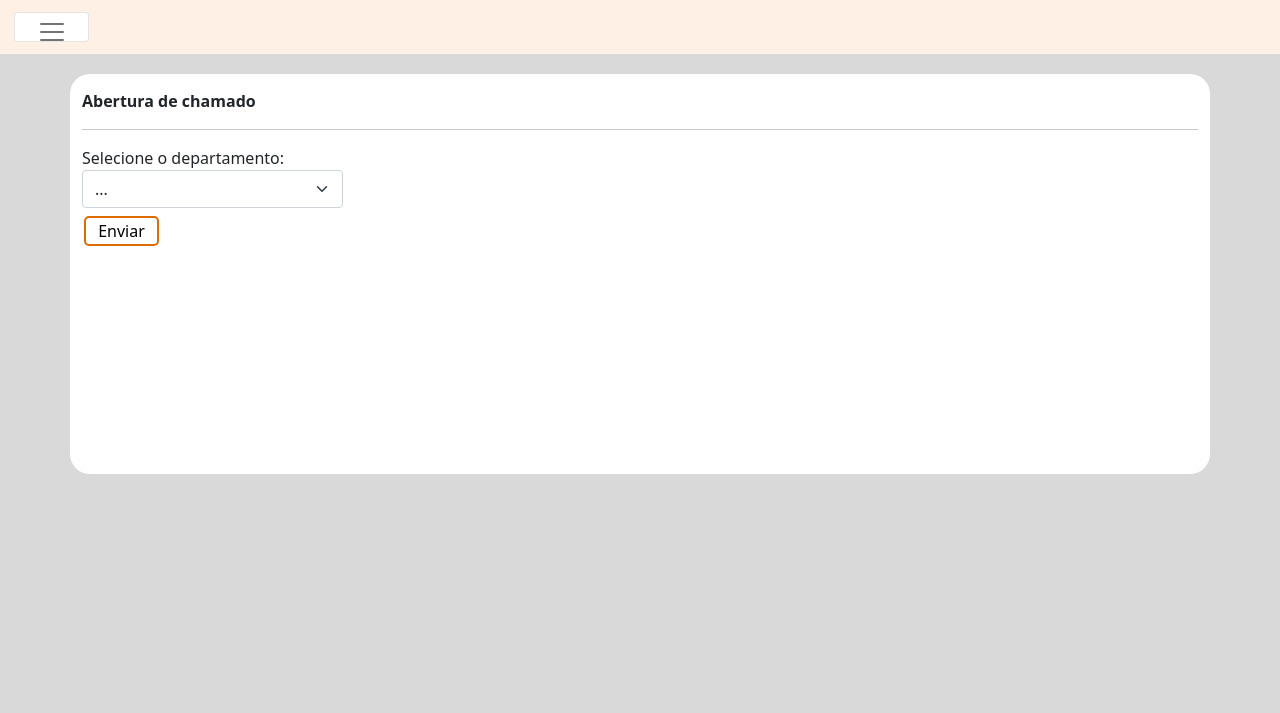
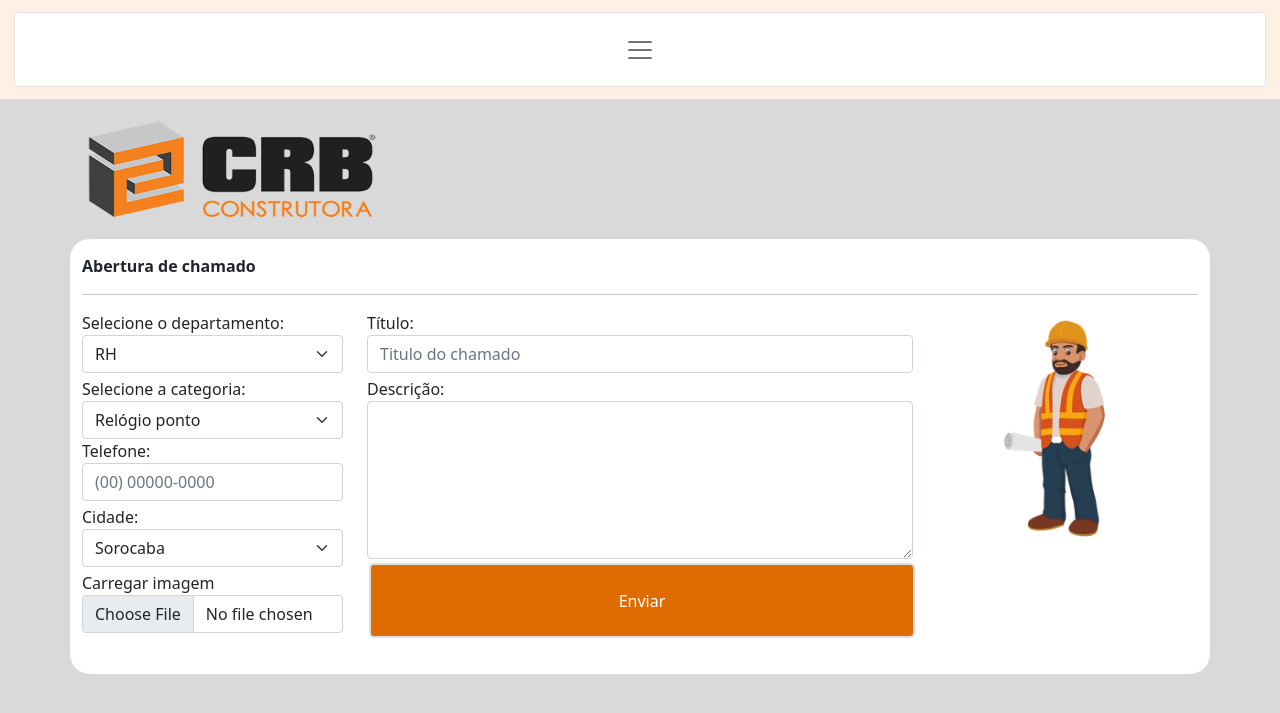
Before and after one commit to cangussu12/crb-chamados, a PHP site: page / in a window 1280 px wide. Shown: the top 713 px of the page. Run offline with PHP 8.4, Linux system fonts and the light colour scheme; data that the repository does not hold is empty; some libraries are stand-ins or nearby versions.

Commit message:
front finalizado

```diff
--- a/crb_controller.php
+++ b/crb_controller.php
@@ -1,10 +1,13 @@
 <?php
 require "./conexao.php";
+require "crb_service.php";
 
 $conexao = new Conexao();
-
 $conexao->conectar();
 
+    $categoriaService = new CategoriaService($conexao);
+    $categoria = $categoriaService->recuperar();
+    $subcategoria = $categoriaService->subcategoria();
 
 
 ?>
--- a/crb_service.php
+++ b/crb_service.php
@@ -1,27 +1,28 @@
 <?php
 
-class VisitaService {
+class CategoriaService {
 
     private $conexao;
-private $visita;
 
-public function __construct(Conexao $conexao, Visita $visita) {
+    public function __construct(Conexao $conexao) {
         $this->conexao = $conexao->conectar();
-    $this->visita = $visita;
 
     }
 
     public function recuperar() { //read
-    $query = '
-    select
-    t.id, s.status, t.visita, t.nome, t.descricao, t.telefone, t.corretor, t.data_visita, t.data_cadastrado
-        from
-    tb_visitas as t
-        left join tb_status as s on (t.id_status = s.id) ORDER BY t.id DESC
-    ';
+        $query = "SELECT * FROM categorias_post ORDER BY id";
         $stmt = $this->conexao->prepare($query);
         $stmt->execute();
-    return $stmt->fetchAll(PDO::FETCH_OBJ);
+        return $stmt->fetchAll();
+    }
+
+    public function subcategoria() { //read
+        $query = "SELECT * FROM sub_categorias_post ORDER BY id";
+        $stmt = $this->conexao->prepare($query);
+        $stmt->execute();
+        return $stmt->fetchAll();
+    }
+
 }
 
 ?>
--- a/estilo.css
+++ b/estilo.css
@@ -1,6 +1,6 @@
 #principal {
     background-color: rgb(255, 255, 255);
-    height: 400px;
+    height: 435px;
     align-items: center;
     border-radius: 20px;
     margin-top: 20px;
@@ -11,8 +11,8 @@
 }
 
 button {
-    width: 75px;
-    height: 30px;
+    width: 100%;
+    height: 75px;
     background-color: #4CAF50; /* Green */
     border: none;
     color: white;
@@ -27,13 +27,14 @@
 }
 
 #botao {
-    background-color: white;
-    color: black;
-    border: 2px solid #df6c00;
+    background-color: #df6c00;
+    color: rgb(255, 255, 255);
+    border: 2px solid rgb(221, 221, 221);
     border-radius: 5px;
 }
 
 #botao:hover {
-    background-color: #df6c00;
-    color: white;
+    background-color: white;
+    color: #df6c00;
+    border: 2px solid #df6c00;
 }
--- a/index.php
+++ b/index.php
@@ -30,10 +30,14 @@
         </button>
     </div>
     </nav>
+    <script src="https://ajax.googleapis.com/ajax/libs/jquery/2.1.1/jquery.min.js"></script>
 
 </head>
 
 <body>
+    <div class="container app" style="padding-top: 20px;">
+        <img src="img/CRB-Logo-retina.png" width="300px" height="100px">
+    </div>
     <div id="principal" class="container app">
         <label style="padding-top: 15px;"><b>Abertura de chamado</b></label>
             <hr/>
@@ -42,20 +46,112 @@
                         <div class="col-md-3 menu">
                             <a>Selecione o departamento:</a>
                             <div class="mb-1">
-                            <select name="setor" class="form-select" aria-label="Disabled select example">
-                                <option selected disabled>...</option>
-                                <option value="rh">RH</option>
-                                <option value="2">Financeiro</option>
-                                <option value="3">Gestão de Risco</option>
-                                <option value="4">Support T.I</option>
+                                <select class="form-select" name='setor'>
+                                    <option value='1'>RH</option>
+                                    <option value='2'>Financeiro</option>
+                                    <option value='3'>Gestão de Risco</option>
+                                    <option value='4'>Support T.I</option>
                                 </select>
+                            </div>
+
+                            <a>Selecione a categoria:</a>
+
+                            <!-- Puxa as categorias -->
+                            <select class="form-select" name='categorias'>
+                            </select>
+
+                            <a>Telefone:</a>
+                            <div class="mb-1">
+                                <input type="number" class="form-control" id="exampleFormControlInput1" placeholder="(00) 00000-0000">
+                            </div>
+                            <a>Cidade:</a>
+                            <div class="mb-1">
+                                <select class="form-select" name='cidade'>
+                                    <option value='1'>Sorocaba</option>
+                                    <option value='2'>Campinas</option>
+                                </select>
+                            </div>
+                            <a>Carregar imagem</a>
+                            <div class="input-group mb-3">
+                                <input type="file" class="form-control" id="inputGroupFile01">
                             </div>
                         </div>
 
+                        <!-- segunda coluna do preenchimento -->
+                        <div class="col-md-6 menu">
+                            <a>Título:</a>
+                            <div class="mb-1">
+                                <input type="text" class="form-control" id="exampleFormControlInput1" placeholder="Titulo do chamado">
+                            </div>
+
+                            <a>Descrição:</a>
+                            <div class="mb-6">
+                                <textarea class="form-control" id="exampleFormControlTextarea1" rows="6"></textarea>
                             </div>
                             <button id="botao" type="submit">Enviar</button>
+                        </div>
+
+                        <!-- terceira coluna imagem -->
+                        <div class="col-md-3 menu">
+                            <div class="mb-1">
+                                <img src="img/tt.png" width="90%" height="50%">
+                            </div>
+
+                        </div>
+
+                    </div>
+
+                    <!-- options que comunicam com o jquery para jogar dentro do select (categorias) -->
+                    <div class="hidden categorias-f1">
+                        <option value='12'>Relógio ponto</option>
+                        <option value='13'>Carteira de trabalho</option>
+                        <option value='14'>Atestado</option>
+                        <option value='15'>Vale-transporte</option>
+                        <option value='16'>VR-Refeição</option>
+                    </div>
+
+                    <div class="hidden categorias-f2">
+                        <option value='17'>Reembolso</option>
+                        <option value='18'>Salário</option>
+                    </div>
+
+                    <div class="hidden categorias-f3">
+                        <option value='19'>Solicitação de EPI</option>
+                        <option value='20'>Solicitação de usuario (GDFor)</option>
+                        <option value='21'>Registrar incidente</option>
+                    </div>
+
+                    <div class="hidden categorias-f4">
+                        <option value='22'>Sistema</option>
+                        <option value='22'>Hardware (Notebook,mouse...)</option>
+                        <option value='22'>Impressora</option>
+                        <option value='22'>Criação de usuário</option>
+                        <option value='22'>E-mail</option>
+                    </div>
+
                 </form>
     </div>
 
+<script>
+    //JQuery para esconder e manipular as subcategorias
+    $(function(){
+
+        $('.hidden').hide();
+
+    $('select[name=categorias]').html($('div.categorias-f1').html());
+
+
+        $('select[name=setor]').change(function(){
+            var id = $('select[name=setor]').val();
+
+            $('select[name=categorias]').empty();
+
+            $('select[name=categorias]').html($('div.categorias-f' + id).html());
+
+        });
+
+    });
+</script>
+
 </body>
 </html>
```
Also changed, not shown: img/AjudaCotidiano_Ilustra-300x226.png (added), img/CRB-Logo-retina.png (added), img/atendimento-e-suporte.png (added), img/ee.png (added), img/tt.png (added), view.php (deleted). Lines whose indentation alone changed are shown as unchanged.
